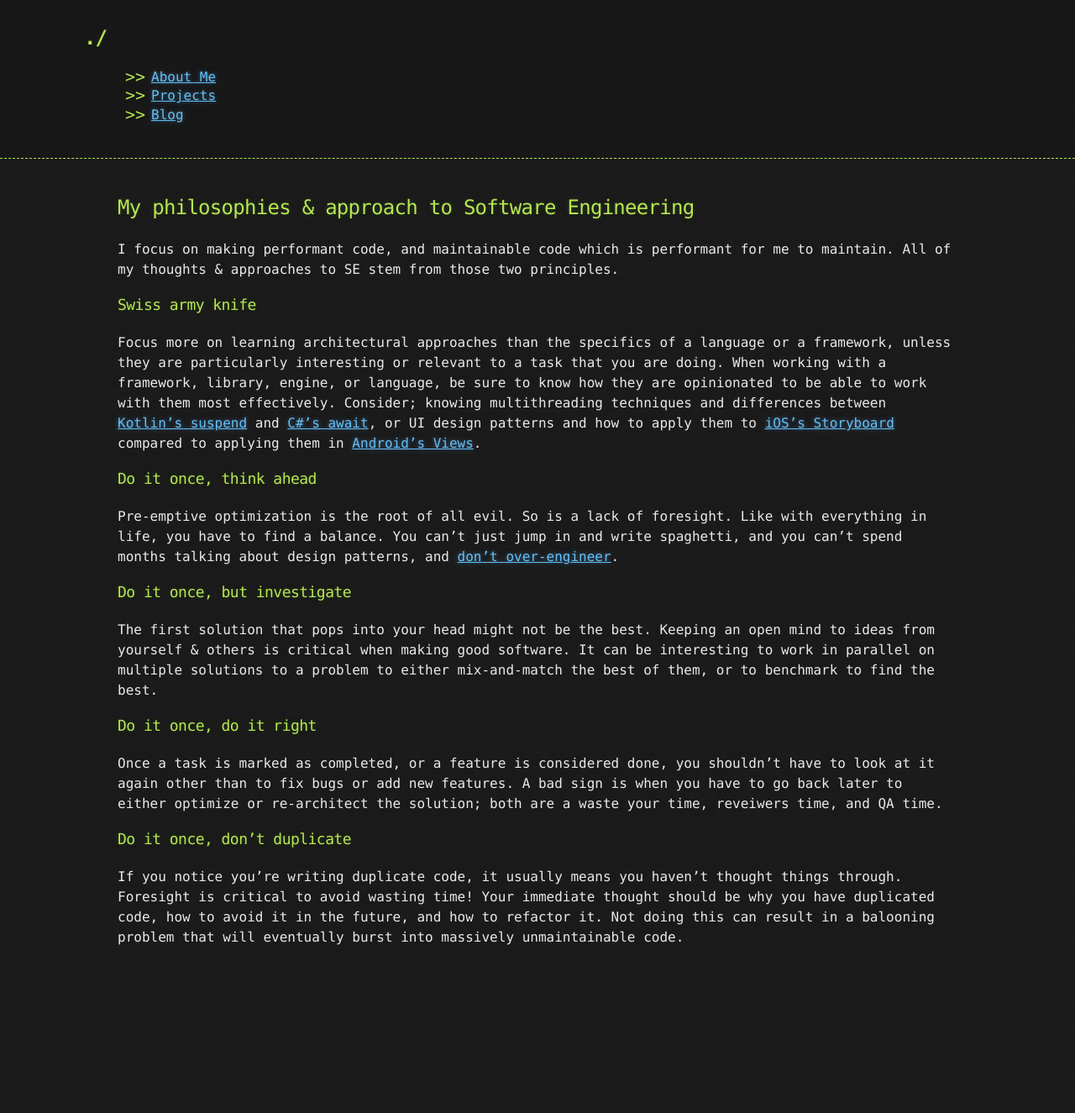
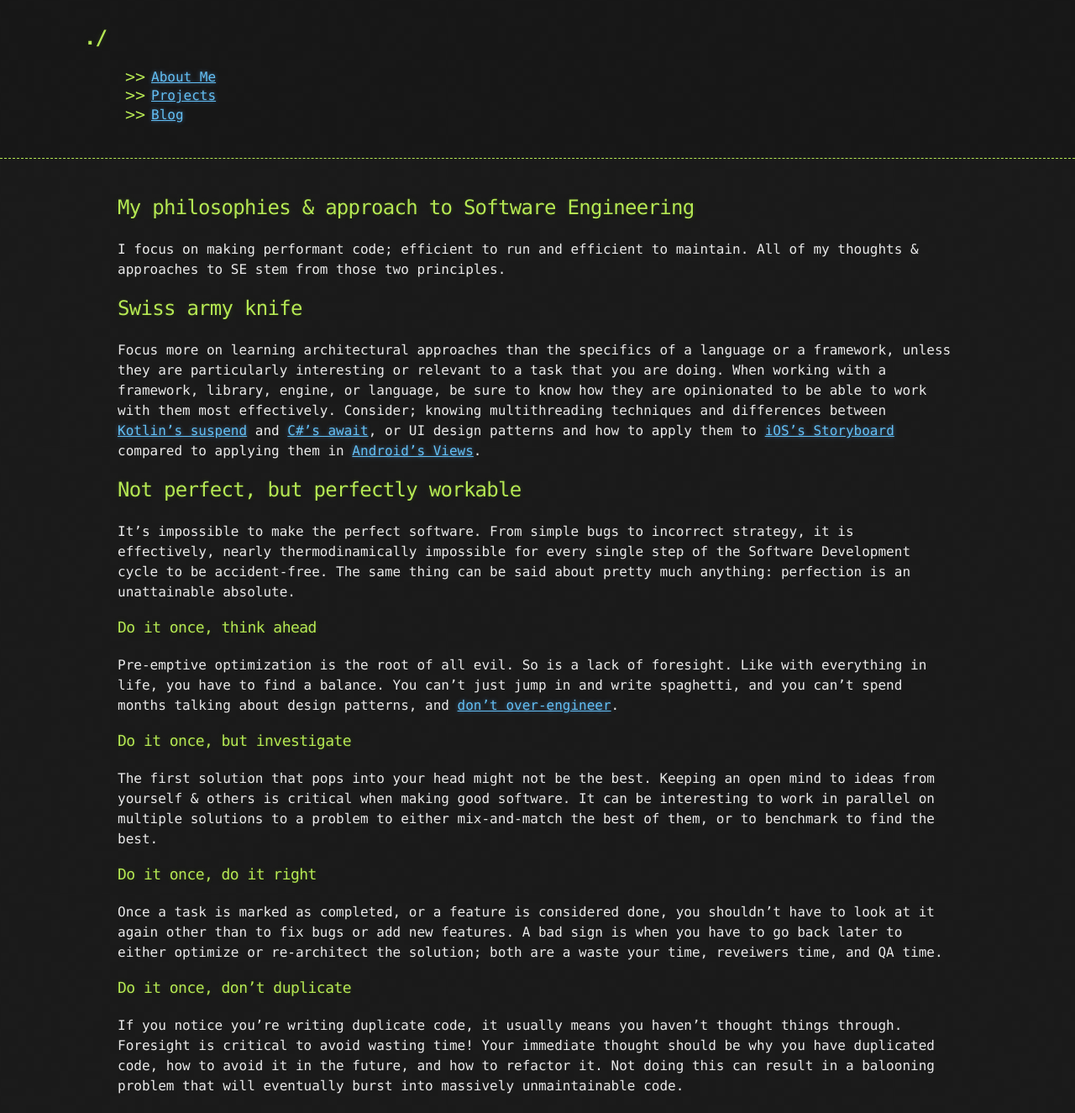
Before and after one commit to HubbleCommand/HubbleCommand.github.io, a Jekyll site: the page built from about/index.md, in a window 1280 px wide. Shown: the whole page at 84% size. Built offline with Jekyll 4.4.1, drawn with Linux system fonts in a browser that asks for light colours; nearby versions of some CDN libraries; before the commit the page ends 1148 px from its top, so only the background shows below that.

Commit message:
abt update

```diff
--- a/about/index.md
+++ b/about/index.md
@@ -5,10 +5,13 @@ title: About
 
 ## My philosophies & approach to Software Engineering
 
-I focus on making performant code, and maintainable code which is performant for me to maintain. All of my thoughts & approaches to SE stem from those two principles.
+I focus on making performant code; efficient to run and efficient to maintain. All of my thoughts & approaches to SE stem from those two principles.
 
-### Swiss army knife
+## Swiss army knife
 Focus more on learning architectural approaches than the specifics of a language or a framework, unless they are particularly interesting or relevant to a task that you are doing. When working with a framework, library, engine, or language, be sure to know how they are opinionated to be able to work with them most effectively. Consider; knowing multithreading techniques and differences between [Kotlin's suspend](https://kotlinlang.org/docs/async-programming.html#futures-promises-and-others) and [C#'s await](https://learn.microsoft.com/en-us/dotnet/csharp/asynchronous-programming/async-scenarios), or UI design patterns and how to apply them to [iOS's Storyboard](https://developer.apple.com/library/archive/documentation/General/Conceptual/Devpedia-CocoaApp/Storyboard.html) compared to applying them in [Android's Views](https://developer.android.com/develop/ui/views/layout/declaring-layout).
+
+## Not perfect, but perfectly workable
+It's impossible to make the perfect software. From simple bugs to incorrect strategy, it is effectively, nearly thermodinamically impossible for every single step of the Software Development cycle to be accident-free. The same thing can be said about pretty much anything: perfection is an unattainable absolute.
 
 ### Do it once, think ahead
 Pre-emptive optimization is the root of all evil. So is a lack of foresight.
```
